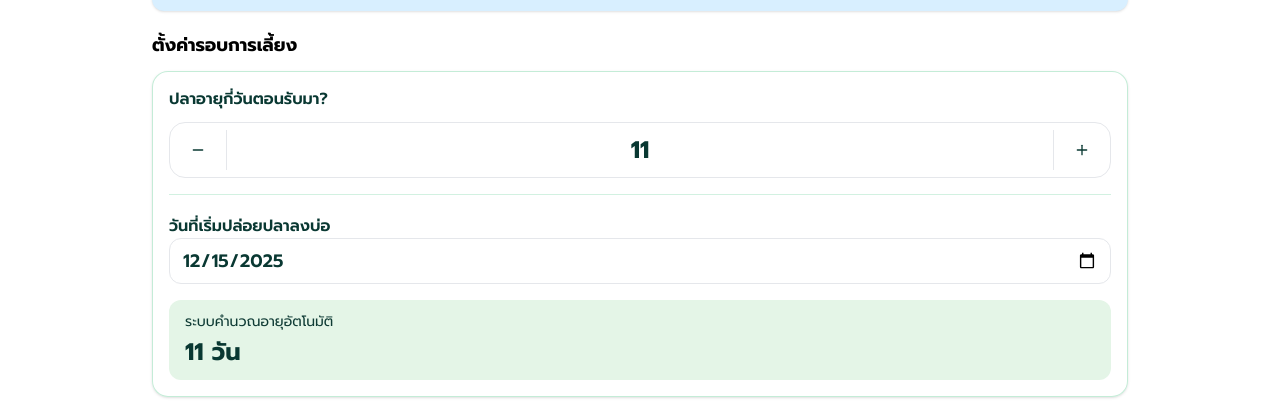
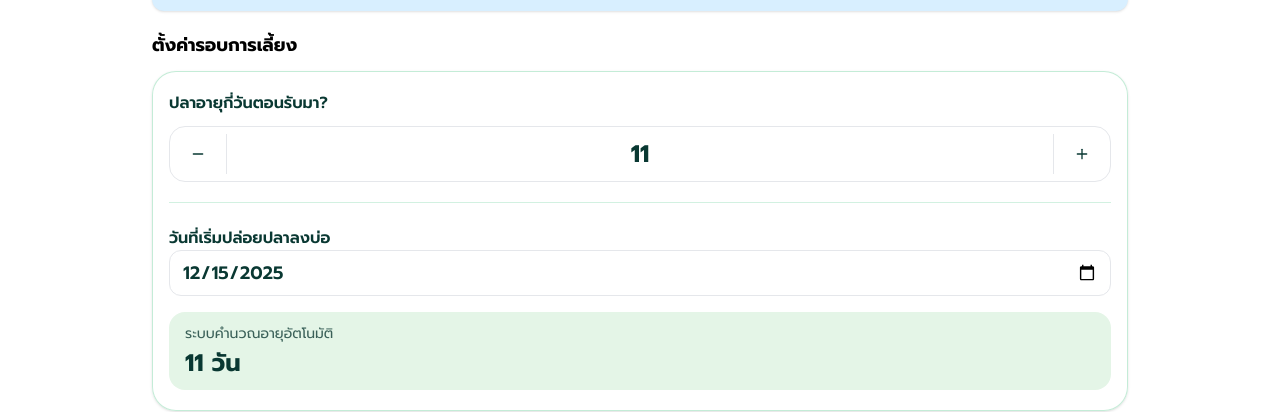
Before and after one commit to koard/DukeFarm-Frontend, a Next.js app: page /large/record-large in a window 1280 px wide. Shown: the part 405-817 px from the top of the page. Built offline with nearby package versions, Linux system fonts and the light colour scheme; no server answers; sample sign-in values are in the browser's storage.

Commit message:
Refactor RecordEntryForm: Enhance layout and styling for better readability and user experience

```diff
--- a/src/components/records/RecordEntryForm.tsx
+++ b/src/components/records/RecordEntryForm.tsx
@@ -674,7 +674,7 @@ export const RecordEntryForm = ({ farmType, backHref }: RecordEntryFormProps) =>
         <div className="space-y-3">
           <label className="block text-lg font-bold text-black">ตั้งค่ารอบการเลี้ยง</label>
           {!lastEntrySnapshot ? (
-            <div className="rounded-2xl border border-[#6CCF9C]/40 bg-white/80 px-4 py-4 space-y-4 shadow-sm">
+            <div className="rounded-3xl border border-[#6CCF9C]/40 bg-white/90 px-4 py-5 space-y-5 shadow-sm overflow-hidden">
               <div className="space-y-3">
                 <div className="flex items-center justify-between gap-2">
                   <span className="text-md font-semibold text-[#093832]">ปลาอายุกี่วันตอนรับมา?</span>
@@ -724,24 +724,24 @@ export const RecordEntryForm = ({ farmType, backHref }: RecordEntryFormProps) =>
                     <span className="text-xs text-red-600">วันที่เริ่มรอบต้องไม่เกินวันที่บันทึก</span>
                   )}
                 </div>
-                <div className="rounded-xl bg-[#E4F5E7] px-4 py-3 text-sm text-[#0F3B35] flex flex-col gap-1">
-                  <span>ระบบคำนวณอายุอัตโนมัติ</span>
-                  <strong className="text-2xl text-[#093832]">{fishAgeNumber} วัน</strong>
+                <div className="rounded-2xl bg-[#E4F5E7] px-4 py-3 text-sm text-[#0F3B35] flex flex-col gap-1">
+                  <span className="text-[#0F3B35]/80">ระบบคำนวณอายุอัตโนมัติ</span>
+                  <strong className="text-2xl text-[#093832] leading-tight">{fishAgeNumber} วัน</strong>
                 </div>
               </div>
             </div>
           ) : (
-            <div className="rounded-2xl border border-[#6CCF9C]/40 bg-gradient-to-br from-[#E4F5E7] to-white px-4 py-4 space-y-3 shadow-sm">
+            <div className="rounded-3xl border border-[#6CCF9C]/40 bg-gradient-to-br from-[#E4F5E7] to-white px-4 py-5 space-y-4 shadow-sm overflow-hidden">
               <div className="flex items-center justify-between">
                 <span className="text-md font-semibold text-[#093832]">อายุปลาปัจจุบัน</span>
                 <span className="text-xs text-gray-500">ปรับจากรอบก่อนอัตโนมัติ</span>
               </div>
               <div className="flex items-center gap-3">
-                <div className="rounded-xl bg-white border border-gray-200 px-4 py-3 flex-1 flex items-center justify-between">
-                  <strong className="text-2xl text-[#093832]">{fishAgeNumber} วัน</strong>
+                <div className="rounded-2xl bg-white border border-gray-200 px-4 py-3 flex-1 flex items-center justify-between">
+                  <strong className="text-2xl text-[#093832] leading-tight">{fishAgeNumber} วัน</strong>
                 </div>
               </div>
-              <p className="text-xs text-gray-500">
+              <p className="text-xs text-gray-500 leading-relaxed">
                 หากต้องการแก้ไขอายุเริ่มต้นหรือวันที่เริ่มรอบใหม่ ให้ล้างข้อมูลรอบก่อนและเริ่มบันทึกใหม่
               </p>
             </div>
```
